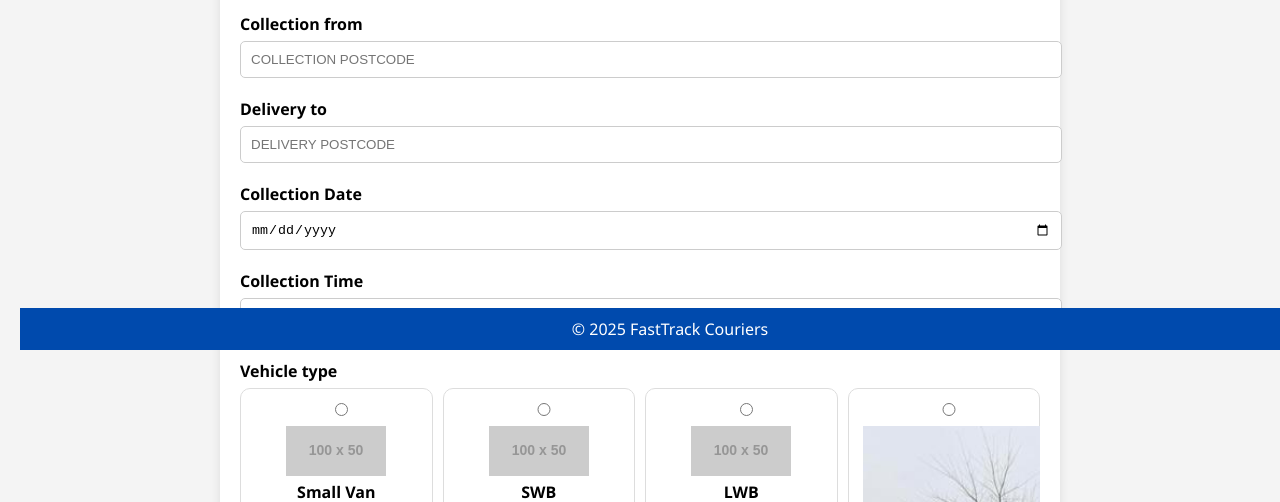
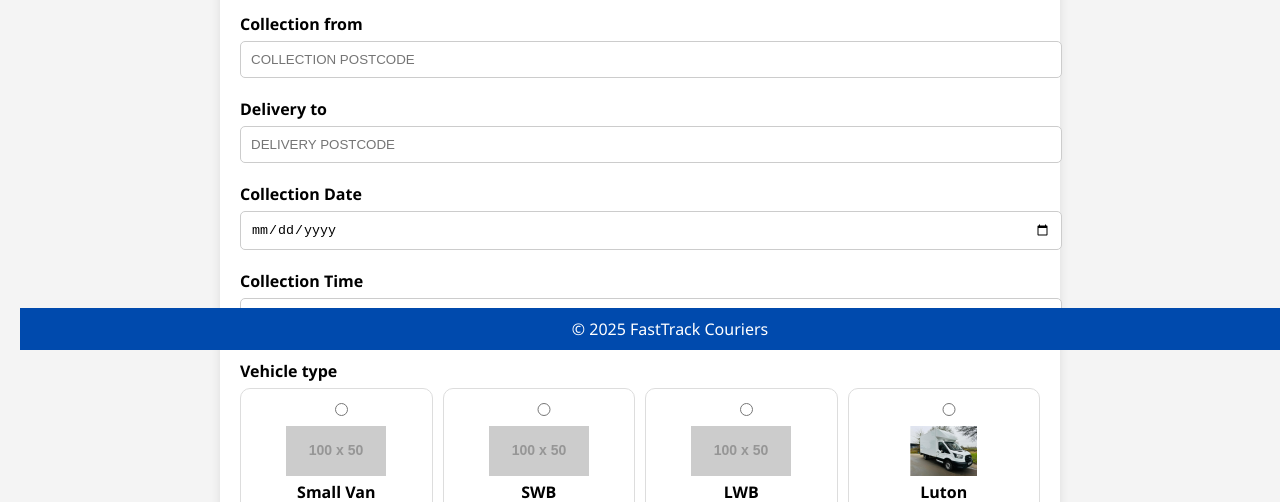
Before and after one commit to nextstepcourier/courier-website, a plain HTML site: page index.html in a window 1280 px wide. Shown: the part 450-952 px from the top of the page. Drawn offline with Linux system fonts and the light colour scheme; placeholder pictures from the web are drawn by us.

Commit message:
Update index.html

```diff
--- a/index.html
+++ b/index.html
@@ -86,7 +86,7 @@
         </label>
         <label class="vehicle">
           <input type="radio" name="vehicle" value="luton" />
-          <img src="Screenshot 2025-02-26 213841.png" alt="Luton" />
+          <img src="Screenshot 2025-02-26 213836.png" alt="Luton" />
           <div>Luton<br>max 4.0 x 2.0 x 1.95 m<br>up to 1000 Kg</div>
         </label>
       </div>
```
